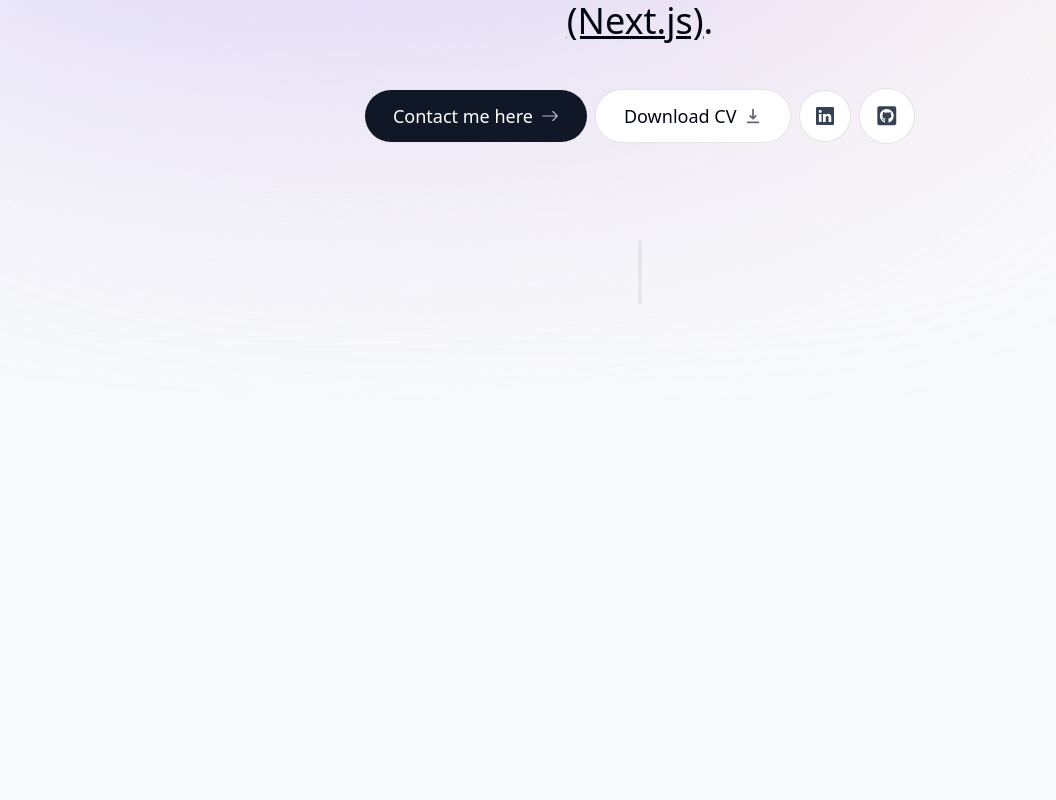
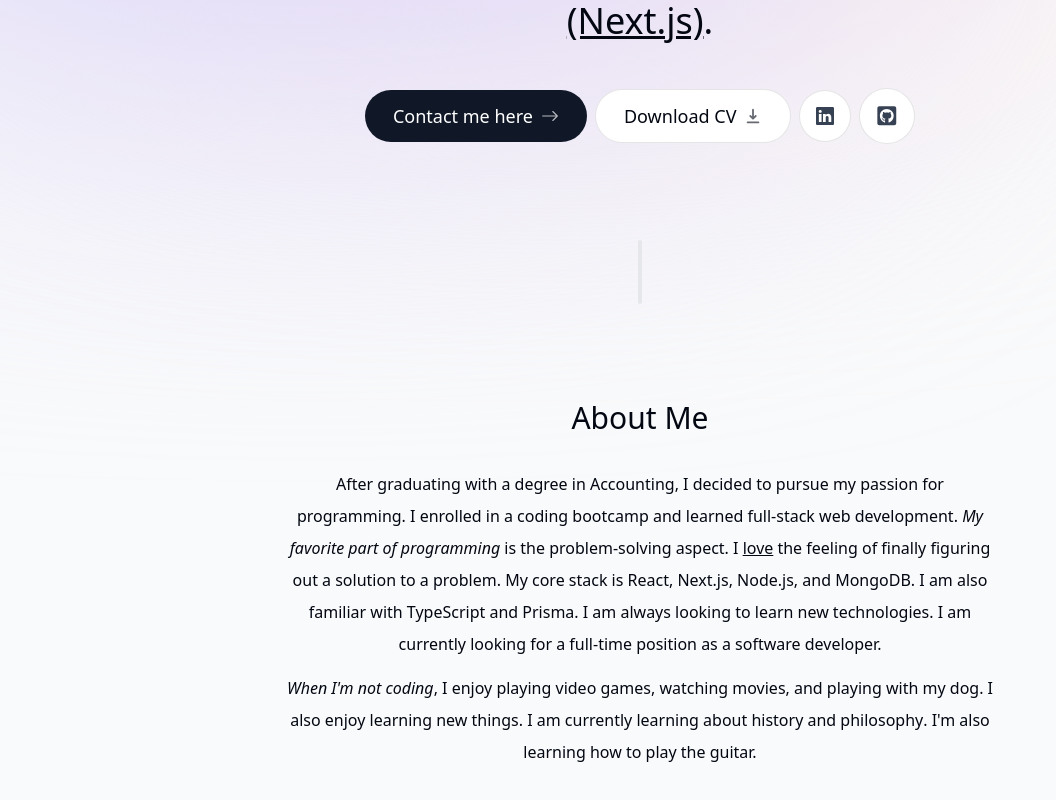
Before and after one commit to AdaLollA/portfolio, a Next.js app: page / in a window 1280 px wide. Shown: the part 424-1224 px from the top of the page, without its empty margins (0-1056 px from the left). Before the commit the page ends 824 px from the top, so only its background shows below. Built offline with nearby package versions, Linux system fonts and the light colour scheme.

Commit message:
about me text finished

```diff
--- a/app/page.tsx
+++ b/app/page.tsx
@@ -1,3 +1,4 @@
+import About from "@/components/about";
 import Header from "@/components/header";
 import Intro from "@/components/intro";
 import SectionDivider from "@/components/section-divider";
@@ -8,6 +9,7 @@
       <Header />
       <Intro />
       <SectionDivider />
+      <About />
     </main>
   );
 }
--- /dev/null
+++ b/components/about.tsx
@@ -0,0 +1,42 @@
+'use client'
+
+import { motion } from "framer-motion";
+import SectionHeading from "./section-heading";
+
+export default function About() {
+    return (
+        <motion.section
+            initial={{ opacity: 0, y: 100 }}
+            animate={{ opacity: 1, y: 0 }}
+            transition={{ delay: 0.175 }}
+            className="mb-28 max-w-[45rem] text-center leading-8 sm:mb-40">
+            <SectionHeading>About me</SectionHeading>
+            <p className="mb-3">
+                After graduating with a degree in{" "}
+                <span className="font-medium">Accounting</span>, I decided to pursue my
+                passion for programming. I enrolled in a coding bootcamp and learned{" "}
+                <span className="font-medium">full-stack web development</span>.{" "}
+                <span className="italic">My favorite part of programming</span> is the
+                problem-solving aspect. I <span className="underline">love</span> the
+                feeling of finally figuring out a solution to a problem. My core stack
+                is{" "}
+                <span className="font-medium">
+                    React, Next.js, Node.js, and MongoDB
+                </span>
+                . I am also familiar with TypeScript and Prisma. I am always looking to
+                learn new technologies. I am currently looking for a{" "}
+                <span className="font-medium">full-time position</span> as a software
+                developer.
+            </p>
+
+            <p>
+                <span className="italic">When I'm not coding</span>, I enjoy playing
+                video games, watching movies, and playing with my dog. I also enjoy{" "}
+                <span className="font-medium">learning new things</span>. I am currently
+                learning about{" "}
+                <span className="font-medium">history and philosophy</span>. I'm also
+                learning how to play the guitar.
+            </p>
+        </motion.section>
+    )
+}
--- a/components/intro.tsx
+++ b/components/intro.tsx
@@ -34,7 +34,7 @@
                     </motion.span>
                 </div>
             </div>
-            <motion.p
+            <motion.h1
                 initial={{ opacity: 0, y: 100 }}
                 animate={{ opacity: 1, y: 0 }}
                 className="mb-10 mt-4 px-4 text-2xl font-medium !leading-[1.5] sm:text-4xl">
@@ -43,7 +43,7 @@
                 <span className="font-bold">8 years</span> of experience. I enjoy
                 building <span className="italic">sites & apps</span>. My focus is{" "}
                 <span className="underline">React (Next.js)</span>.
-            </motion.p>
+            </motion.h1>
 
             <motion.div
                 initial={{ opacity: 0, y: 100 }}
--- /dev/null
+++ b/components/section-heading.tsx
@@ -0,0 +1,11 @@
+import React from "react";
+
+type SectionHeadingProps = {
+    children: React.ReactNode;
+}
+
+export default function SectionHeading({children} : SectionHeadingProps) {
+    return (
+        <h2 className="text-3xl font-medium capitalize mb-8">{children}</h2>
+    );
+}
```
